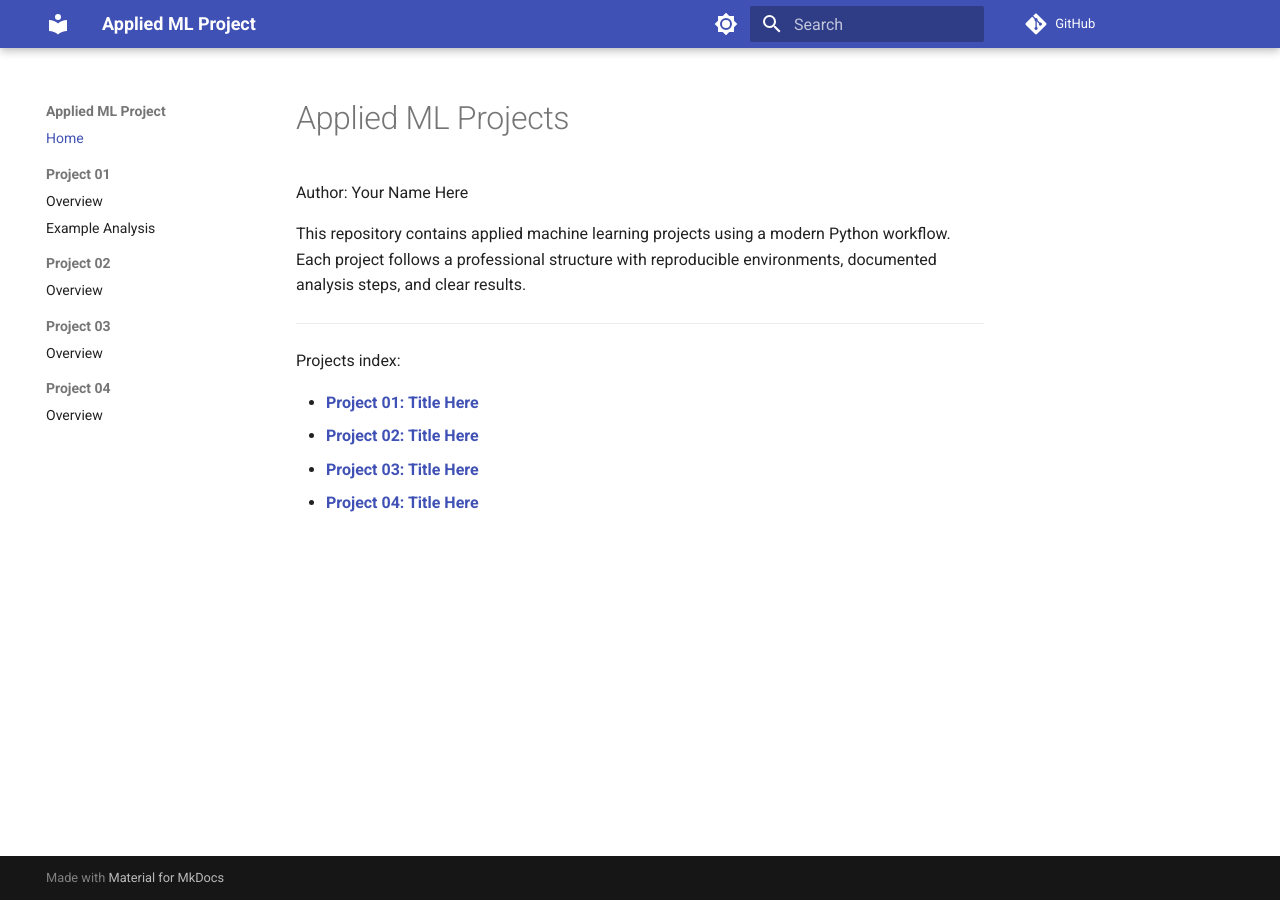
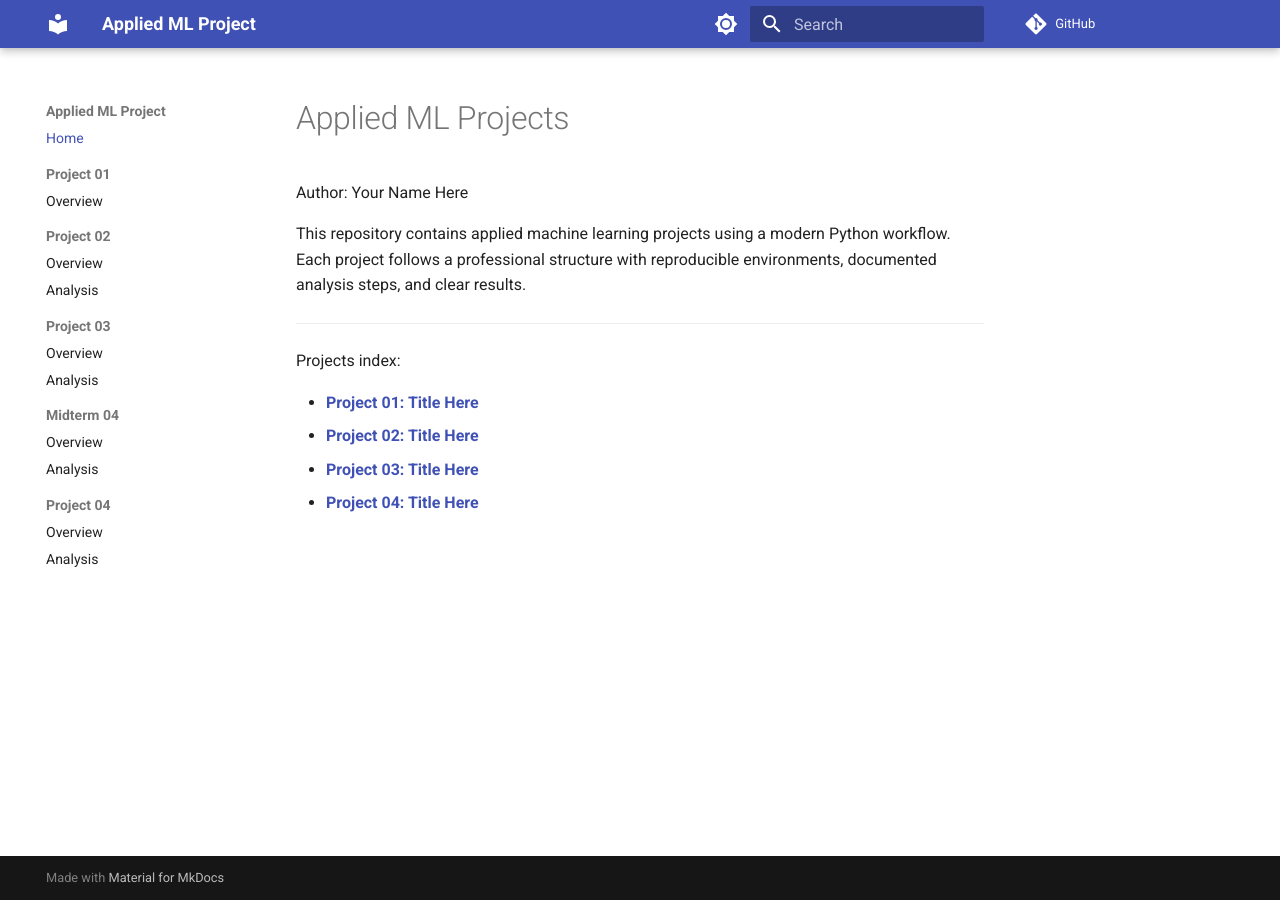
Before and after one commit to AdriannaWebb/applied-ml-webb, an MkDocs documentation site: the page built from docs/index.md, in a window 1280 px wide. Built offline with MkDocs 1.6.1 and Material for MkDocs 9.7.7, drawn with Linux system fonts in a browser that asks for light colours; comment, search, counter and statistics services are not loaded; part of the change alters nothing that is shown.

Commit message:
fixed navigation of docs

```diff
--- a/mkdocs.yml
+++ b/mkdocs.yml
@@ -66,10 +66,15 @@ nav:
   - Home: index.md
   - Project 01:
       - Overview: //project01/README.md
-      - Example Analysis: project01/EXAMPLE_ANALYSIS.md
   - Project 02:
-      - Overview: /project02/README.md
+      - Overview: //project02/README.md
+      - Analysis: //project02/ml02_webb.ipynb
   - Project 03:
-      - Overview: /project03/README.md
+      - Overview: //project03/README.md
+      - Analysis: //project03/ml03_webb.ipynb
+  - Midterm 04:
+      - Overview: //midterm-04/README.md
+      - Analysis: //midterm-04/ml04_webb_midterm.ipynb
   - Project 04:
-      - Overview: /project04/README.md
+      - Overview: //project04/README.md
+      - Analysis: //project04/ml04_webb.ipynb
```
